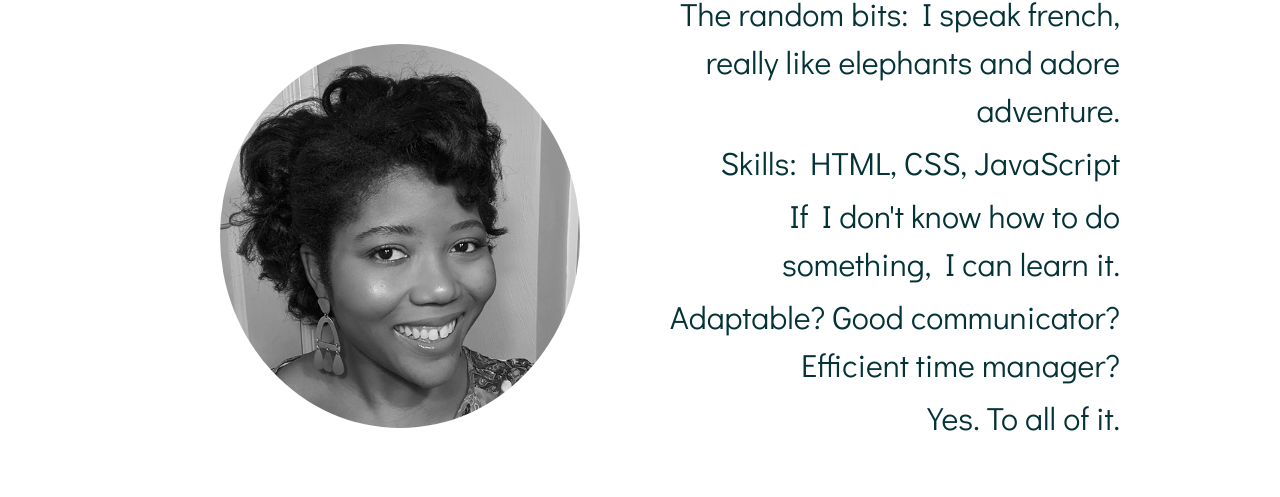
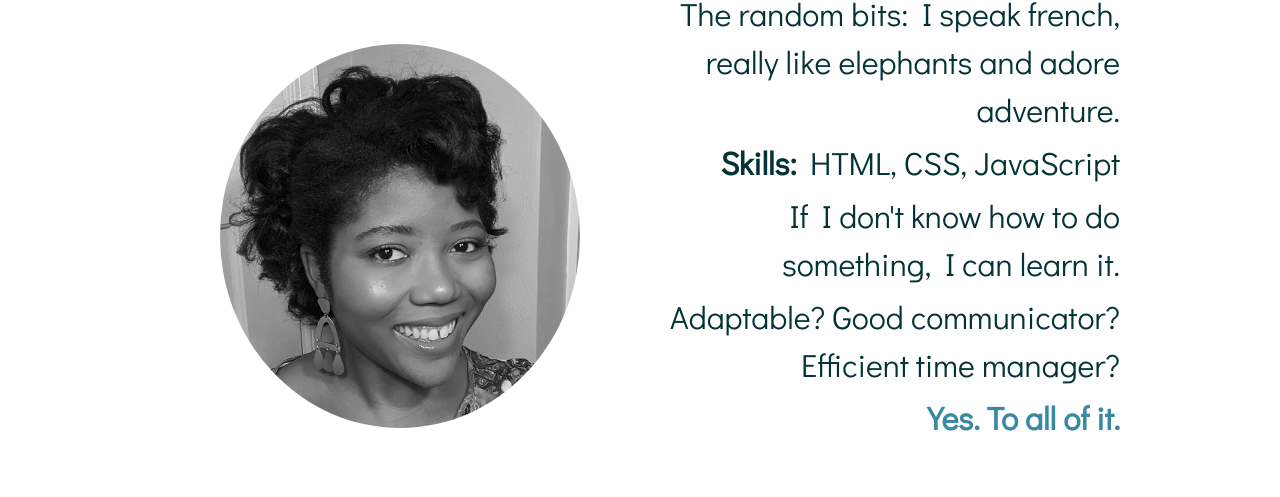
Before and after one commit to crncodes/portfolio, a website built with Parcel: page index.html in a window 1280 px wide. Shown: the part 2104-2601 px from the top of the page. Built offline with nearby package versions, Linux system fonts and the light colour scheme; a web font is replaced by a local one.

Commit message:
final changes and checks

```diff
--- a/css/main.css
+++ b/css/main.css
@@ -126,6 +126,11 @@ textarea {
    p {
      font-size: .875em;
      line-height: 1.5em;
+   }
+
+   span {
+     color:#3889a1;
+     font-weight: bold;
    }
 
    img {
--- a/index.html
+++ b/index.html
@@ -101,10 +101,10 @@
         </div>
         <div class="about-text">
           <p>The random bits: I speak french, really like elephants and adore adventure.</p>
-          <p>Skills: HTML, CSS, JavaScript</p>
+          <p><strong>Skills:</strong> HTML, CSS, JavaScript</p>
           <p>If I don't know how to do something, I can learn it.</p>
           <p>Adaptable? Good communicator? Efficient time manager?</p>
-          <p>Yes. To all of it.</p>
+          <p><span>Yes. To all of it.<span></p>
         </div>
       </article>
     </div>
```
